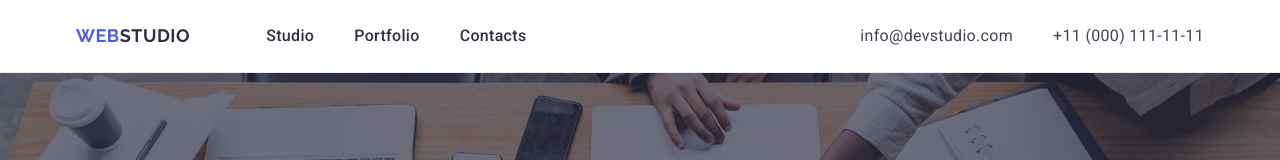
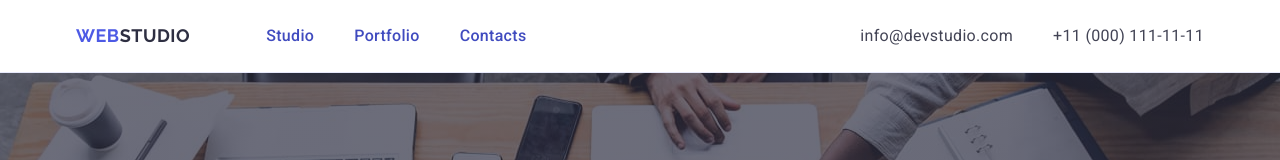
Before and after one commit to sparetskai/goit-markup-hw-04, a plain HTML site: page index.html in a window 1280 px wide. Shown: the top 160 px of the page. Drawn offline with nearby package versions, Linux system fonts and the light colour scheme.

Commit message:
Update style.css

```diff
--- a/css/style.css
+++ b/css/style.css
@@ -28,6 +28,7 @@
 
 .header{
   border-bottom: 1px solid #e7e9fc;
+  box-shadow:0px 2px 1px rgba(46, 47, 66, 0.08), 0px 1px 1px rgba(46, 47, 66, 0.16), 0px 1px 6px rgba(46, 47, 66, 0.08);
 }
 
 .header .container{
@@ -74,7 +75,23 @@
 color: #2e2f42;
   padding-top: 24px;
 padding-bottom: 24px;
-display: block;}
+display: block;
+position: relative;
+color: #404bbf;
+transition: 250ms cubic-bezier(0.4, 0, 0.2, 1);
+
+}
+
+.nav::after{
+  width: 100%;
+  position: absolute;
+  left: 0;
+  bottom: -1px;
+  height: 4px;
+  background-color: #404bbf;
+  border-radius: 2px;
+
+}
 
 .nav:hover{color:#404bbf ;}
 .nav:focus{color: #404bbf;}
@@ -88,6 +105,7 @@
   padding-top: 24px;
 padding-bottom: 24px;
 display: block;
+transition: 250ms cubic-bezier(0.4, 0, 0.2, 1);
 }
 .header-mail-tel:hover{
     color: #404bbf;
@@ -430,5 +448,4 @@
 
 .footer-icon-svg{
   fill: #f4f4fd;
-
 }
```
